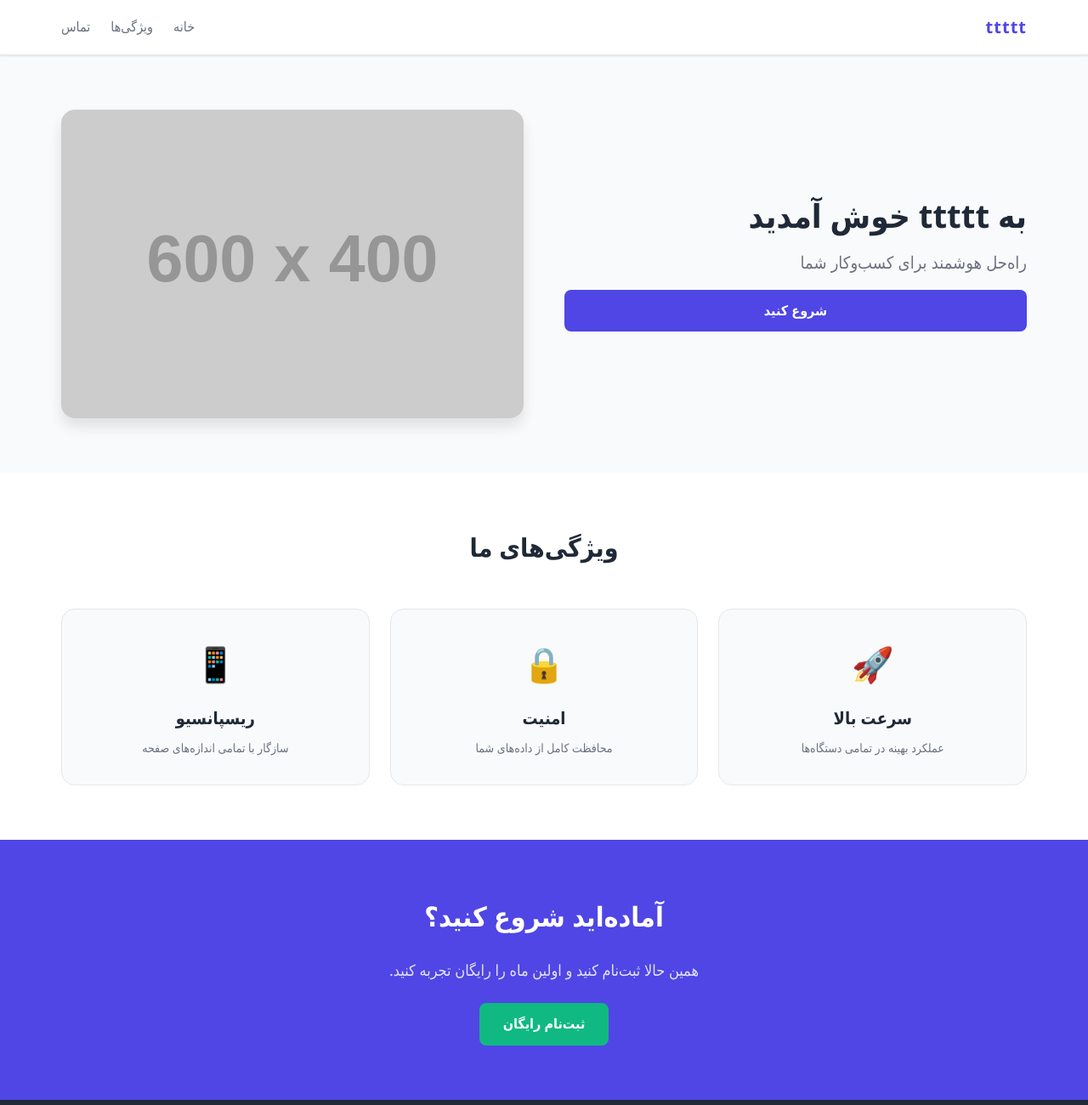
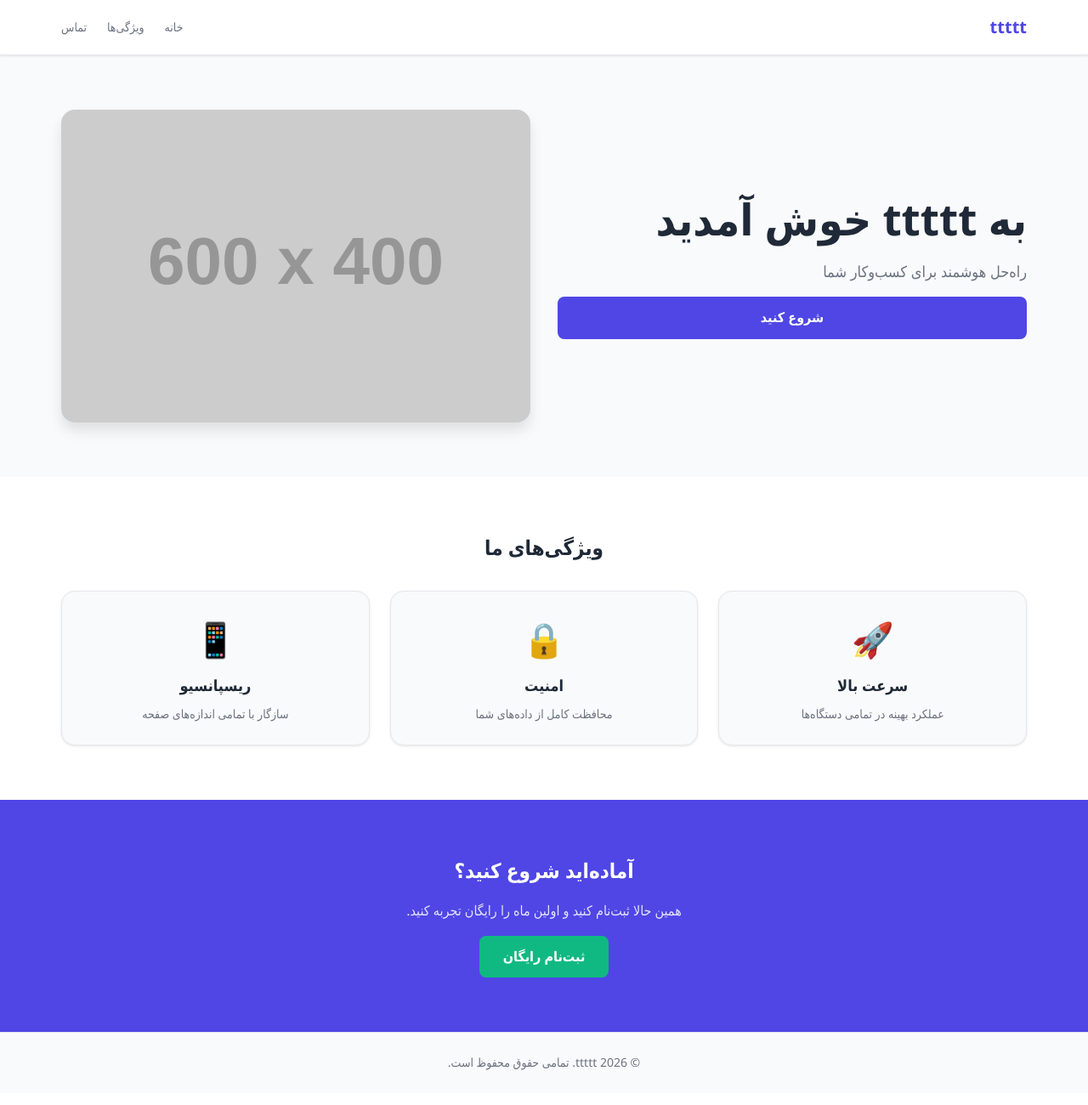
Before and after one commit to javiddeveloper/test_idea, a website: page frontend/index.html in a window 1280 px wide. Shown: the top 1300 px of the page at 85% size. Drawn offline with Linux system fonts and the light colour scheme; placeholder pictures from the web are drawn by us.

Commit message:
feat: [frontend][boilerplate] Visual & Responsive Test

```diff
--- a/frontend/styles.css
+++ b/frontend/styles.css
@@ -134,36 +134,33 @@ a {
   font-size: var(--font-size-xl);
   font-weight: 700;
   color: var(--color-primary);
-  letter-spacing: 0.05em;
 }
 
 .nav {
   display: flex;
   gap: var(--spacing-md);
-  flex-wrap: wrap;
 }
 
 .nav a {
   font-size: var(--font-size-sm);
   color: var(--color-text-light);
   transition: color var(--transition);
-  padding: var(--spacing-xs) 0;
 }
 
 .nav a:hover {
   color: var(--color-primary);
 }
 
-/* ===== Hero ===== */
+/* ===== Hero — mobile-first: single column ===== */
 .hero {
+  background-color: var(--color-bg-alt);
   padding-block: var(--spacing-2xl);
-  background-color: var(--color-bg-alt);
 }
 
 .hero__inner {
   display: grid;
   grid-template-columns: 1fr;
-  gap: var(--spacing-xl);
+  gap: var(--spacing-lg);
   align-items: center;
 }
 
@@ -175,7 +172,7 @@ a {
 
 .hero__title {
   font-size: var(--font-size-3xl);
-  font-weight: 800;
+  font-weight: 700;
   color: var(--color-text);
   line-height: 1.2;
 }
@@ -183,17 +180,15 @@ a {
 .hero__subtitle {
   font-size: var(--font-size-lg);
   color: var(--color-text-light);
-  max-width: 480px;
 }
 
 .hero__img {
-  width: 100%;
   border-radius: var(--radius-lg);
   box-shadow: var(--shadow-lg);
-  object-fit: cover;
+  width: 100%;
 }
 
-/* ===== Features ===== */
+/* ===== Features — mobile-first: single column ===== */
 .features {
   padding-block: var(--spacing-2xl);
 }
@@ -202,7 +197,7 @@ a {
   font-size: var(--font-size-2xl);
   font-weight: 700;
   text-align: center;
-  margin-bottom: var(--spacing-xl);
+  margin-bottom: var(--spacing-lg);
   color: var(--color-text);
 }
 
@@ -216,8 +211,9 @@ a {
   background-color: var(--color-bg-alt);
   border: 1px solid var(--color-border);
   border-radius: var(--radius-lg);
-  padding: var(--spacing-lg);
+  padding: var(--spacing-md);
   text-align: center;
+  box-shadow: var(--shadow-sm);
   transition: box-shadow var(--transition), transform var(--transition);
 }
 
@@ -228,13 +224,14 @@ a {
 
 .feature-card__icon {
   font-size: 2.5rem;
-  margin-bottom: var(--spacing-sm);
+  margin-bottom: var(--spacing-xs);
 }
 
 .feature-card__title {
-  font-size: var(--font-size-xl);
+  font-size: var(--font-size-lg);
   font-weight: 600;
   margin-bottom: var(--spacing-xs);
+  color: var(--color-text);
 }
 
 .feature-card__desc {
@@ -246,7 +243,6 @@ a {
 .cta-section {
   background-color: var(--color-primary);
   padding-block: var(--spacing-2xl);
-  color: #ffffff;
 }
 
 .cta-section__inner {
@@ -254,36 +250,38 @@ a {
   display: flex;
   flex-direction: column;
   align-items: center;
-  gap: var(--spacing-md);
+  gap: var(--spacing-sm);
 }
 
 .cta-section__title {
-  font-size: var(--font-size-3xl);
-  font-weight: 800;
+  font-size: var(--font-size-2xl);
+  font-weight: 700;
+  color: #ffffff;
 }
 
 .cta-section__sub {
-  font-size: var(--font-size-lg);
-  opacity: 0.85;
-  max-width: 540px;
+  font-size: var(--font-size-base);
+  color: rgba(255, 255, 255, 0.85);
+  max-width: 48ch;
 }
 
 /* ===== Footer ===== */
 .footer {
-  background-color: var(--color-text);
-  color: #d1d5db;
-  padding-block: var(--spacing-lg);
+  background-color: var(--color-bg-alt);
+  border-top: 1px solid var(--color-border);
+  padding-block: var(--spacing-md);
 }
 
 .footer__copy {
+  font-size: var(--font-size-sm);
+  color: var(--color-text-light);
   text-align: center;
-  font-size: var(--font-size-sm);
 }
 
-/* ===== Responsive: 768px (Tablet) ===== */
+/* ===== Responsive — Tablet (>= 768px) ===== */
 @media (min-width: 768px) {
-  .container {
-    padding-inline: var(--spacing-lg);
+  .hero__inner {
+    grid-template-columns: 1fr 1fr;
   }
 
   .hero__title {
@@ -291,33 +289,21 @@ a {
   }
 
   .features__grid {
+    grid-template-columns: repeat(2, 1fr);
+  }
+}
+
+/* ===== Responsive — Desktop (>= 1280px) ===== */
+@media (min-width: 1280px) {
+  .hero__title {
+    font-size: clamp(2.5rem, 4vw, 3.5rem);
+  }
+
+  .features__grid {
     grid-template-columns: repeat(3, 1fr);
   }
 
-  .nav a {
-    font-size: var(--font-size-base);
+  .container {
+    padding-inline: var(--spacing-lg);
   }
 }
-
-/* ===== Responsive: 1280px (Desktop) ===== */
-@media (min-width: 1280px) {
-  .hero__inner {
-    grid-template-columns: 1fr 1fr;
-  }
-
-  .hero__title {
-    font-size: clamp(2.25rem, 3vw, 3rem);
-  }
-
-  .hero__subtitle {
-    font-size: var(--font-size-xl);
-  }
-
-  .section__title {
-    font-size: var(--font-size-3xl);
-  }
-
-  .cta-section__title {
-    font-size: clamp(1.875rem, 2.5vw, 2.5rem);
-  }
-}
```
